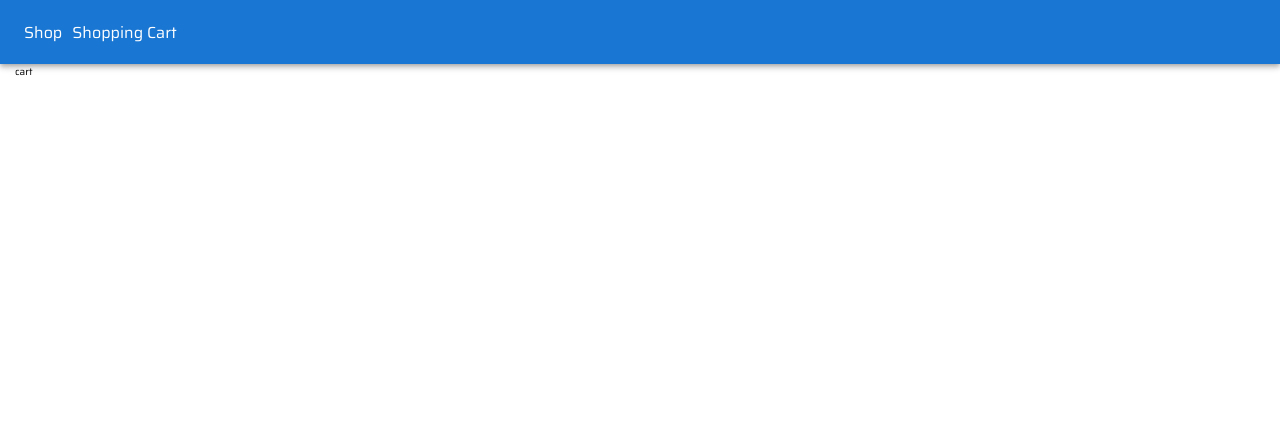
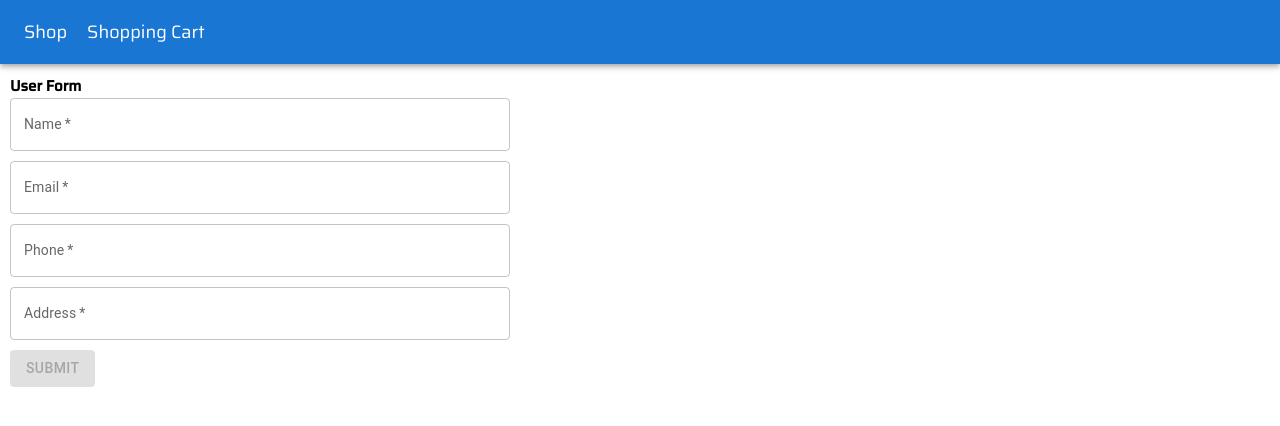
Before and after one commit to Denys1994q/medicine, a React (Create React App) app: page /cart in a window 1280 px wide. Shown: the top 426 px of the page. Built offline with nearby package versions, Linux system fonts and the light colour scheme; a web font is replaced by a local one.

Commit message:
add user-form component, add yup validator

```diff
--- a/package.json
+++ b/package.json
@@ -13,13 +13,15 @@
     "@types/node": "^16.18.86",
     "@types/react": "^18.2.61",
     "@types/react-dom": "^18.2.19",
+    "formik": "^2.4.5",
     "react": "^18.2.0",
     "react-dom": "^18.2.0",
     "react-router-dom": "^6.22.2",
     "react-scripts": "5.0.1",
     "sass": "^1.71.1",
     "typescript": "^4.9.5",
-    "web-vitals": "^2.1.4"
+    "web-vitals": "^2.1.4",
+    "yup": "^1.3.3"
   },
   "scripts": {
     "start": "react-scripts start",
--- a/src/App.sass
+++ b/src/App.sass
@@ -1,5 +1,5 @@
 .main-container
-    max-width: 1250px
+    max-width: 1300px
     margin: 0 auto
     display: flex
     flex-direction: column
--- /dev/null
+++ b/src/components/forms/user-form/User-form.tsx
@@ -0,0 +1,141 @@
+import React from "react";
+import { Formik, Form, Field, ErrorMessage } from "formik";
+import { TextField, Button, Box } from "@mui/material";
+
+interface FormValues {
+    name: string;
+    email: string;
+    phone: string;
+    address: string;
+}
+
+const UserForm = () => {
+    const initialValues: FormValues = {
+        name: "",
+        email: "",
+        phone: "",
+        address: "",
+    };
+
+    return (
+        <div>
+            <h1>User Form</h1>
+            <Formik
+                initialValues={initialValues}
+                validateOnMount={true}
+                validate={values => {
+                    const errors: Partial<FormValues> = {};
+                    if (!values.name) {
+                        errors.name = "Required";
+                    }
+                    if (!values.email) {
+                        errors.email = "Required";
+                    } else if (!/^[A-Z0-9._%+-]+@[A-Z0-9.-]+\.[A-Z]{2,}$/i.test(values.email)) {
+                        errors.email = "Invalid email address";
+                    }
+                    if (!values.phone) {
+                        errors.phone = "Required";
+                    }
+                    if (!values.address) {
+                        errors.address = "Required";
+                    }
+                    return errors;
+                }}
+                onSubmit={(values): any => {
+                    console.log(values);
+                }}
+            >
+                {({ isValid }) => (
+                    <Form>
+                        <Box>
+                            <Field
+                                as={TextField}
+                                type='text'
+                                name='name'
+                                label='Name'
+                                variant='outlined'
+                                fullWidth
+                                InputProps={{
+                                    sx: { fontSize: '14px' }
+                                }}
+                                InputLabelProps={{
+                                    sx: { fontSize: '14px' }
+                                }}
+                                required
+                            />
+                            <Box sx={{  padding: "5px", lineHeight: 1, color: "red" }}>
+                                <ErrorMessage name='name' />
+                            </Box>
+                            <Field
+                                as={TextField}
+                                type='email'
+                                name='email'
+                                label='Email'
+                                variant='outlined'
+                                fullWidth
+                                InputProps={{
+                                    sx: { fontSize: '14px' }
+                                }}
+                                InputLabelProps={{
+                                    sx: { fontSize: '14px' }
+                                }}
+                                required
+                            />
+                            <Box sx={{  padding: "5px", lineHeight: 1, color: "red" }}>
+                                <ErrorMessage name='email' component='div' />
+                            </Box>
+                            <Field
+                                as={TextField}
+                                type='text'
+                                name='phone'
+                                label='Phone'
+                                variant='outlined'
+                                fullWidth
+                                InputProps={{
+                                    sx: { fontSize: '14px' }
+                                }}
+                                InputLabelProps={{
+                                    sx: { fontSize: '14px' }
+                                }}
+                                required
+                            />
+                            <Box sx={{  padding: "5px", lineHeight: 1, color: "red" }}>
+                                <ErrorMessage name='phone' component='div' />
+                            </Box>
+                            <Field
+                                as={TextField}
+                                type='text'
+                                name='address'
+                                label='Address'
+                                variant='outlined'
+                                fullWidth
+                                multiline
+                                InputProps={{
+                                    sx: { fontSize: '14px' }
+                                }}
+                                InputLabelProps={{
+                                    sx: { fontSize: '14px' }
+                                }}
+                                required
+                            />
+                            <Box sx={{  padding: "5px", lineHeight: 1, color: "red" }}>
+                                <ErrorMessage name='address' component='div' />
+                            </Box>
+                        </Box>
+                        <Button
+                            type='submit'
+                            disabled={!isValid}
+                            variant='contained'
+                            sx={{ fontSize: "14px" }}
+                            color='primary'
+                        >
+                            Submit
+                        </Button>
+                    </Form>
+                )}
+            </Formik>
+        </div>
+    );
+};
+
+export default UserForm;
--- a/src/components/header/Header.sass
+++ b/src/components/header/Header.sass
@@ -1,5 +1,5 @@
 .header__list
     display: flex
-    gap: 10px
+    gap: 20px
     align-items: center
-    font-size: 16px
+    font-size: 18px
--- a/src/screens/cart/Cart.sass
+++ b/src/screens/cart/Cart.sass
@@ -0,0 +1,4 @@
+.cart
+    padding: 10px
+    &__form
+        width: 500px
--- a/src/screens/cart/Cart.tsx
+++ b/src/screens/cart/Cart.tsx
@@ -1,7 +1,14 @@
-import './Cart'
+import "./Cart.sass";
+import UserForm from "../../components/forms/user-form/User-form";
 
 const Cart = () => {
-    return <>cart</>;
+    return (
+        <div className="cart">
+            <div className="cart__form">
+                <UserForm />
+            </div>
+        </div>
+    );
 };
 
 export default Cart;
--- a/src/screens/home/Home.sass
+++ b/src/screens/home/Home.sass
@@ -5,7 +5,7 @@
     gap: 20px
     &__sidebar
         padding: 20px
-        width: 400px
+        width: 500px
         border: 1px solid #ddd
     &__cards
         padding: 5px
```
Also changed, not shown: src/components/forms/user-form/User-form.sass (added), 1 other file (tests, documents, lock files or other folders).
